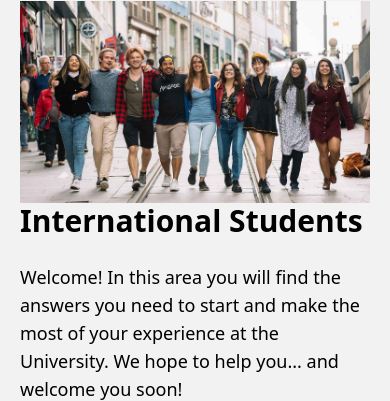
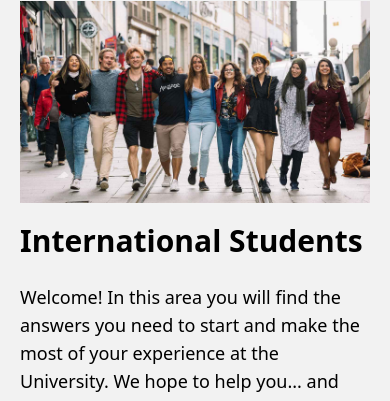
Before and after one commit to tuyishimehono/Gate2_Clone, a website: page index.html in a window 390 px wide. Shown: the part 5177-5578 px from the top of the page. Drawn offline with Linux system fonts and the light colour scheme.

Commit message:
added responsiveness to Q&A

```diff
--- a/index.html
+++ b/index.html
@@ -266,7 +266,7 @@
                     <div class="md:hidden block pt-4">
                         <img src="img/gate-estudantes-internacionais.format-jpeg.jpeg" alt="students">
                     </div>
-                    <h3 class="font-semibold text-3xl">International Students</h3>
+                    <h3 class="font-semibold text-3xl pt-5 md:pt-0">International Students</h3>
                     <p class="font-extralight text-lg pt-6">Welcome! In this area you will find the answers you need to start and make the most of your experience at the University. We hope to help you... and welcome you soon!</p>
                     <div class="flex gap-3 pt-5">
                         <a class="text-base font-bold text-[#a18a4d]" href="#">See More</a>
```
